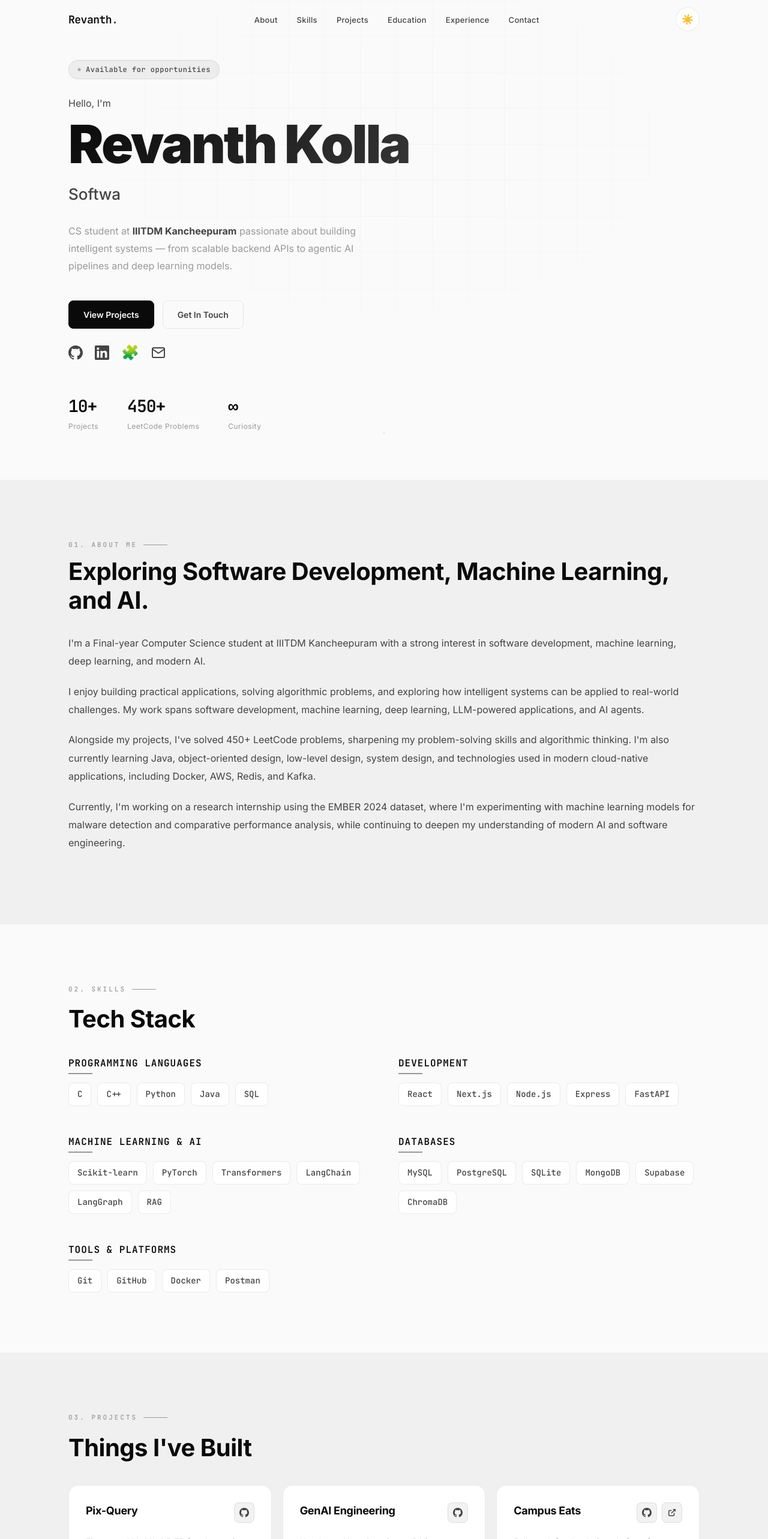
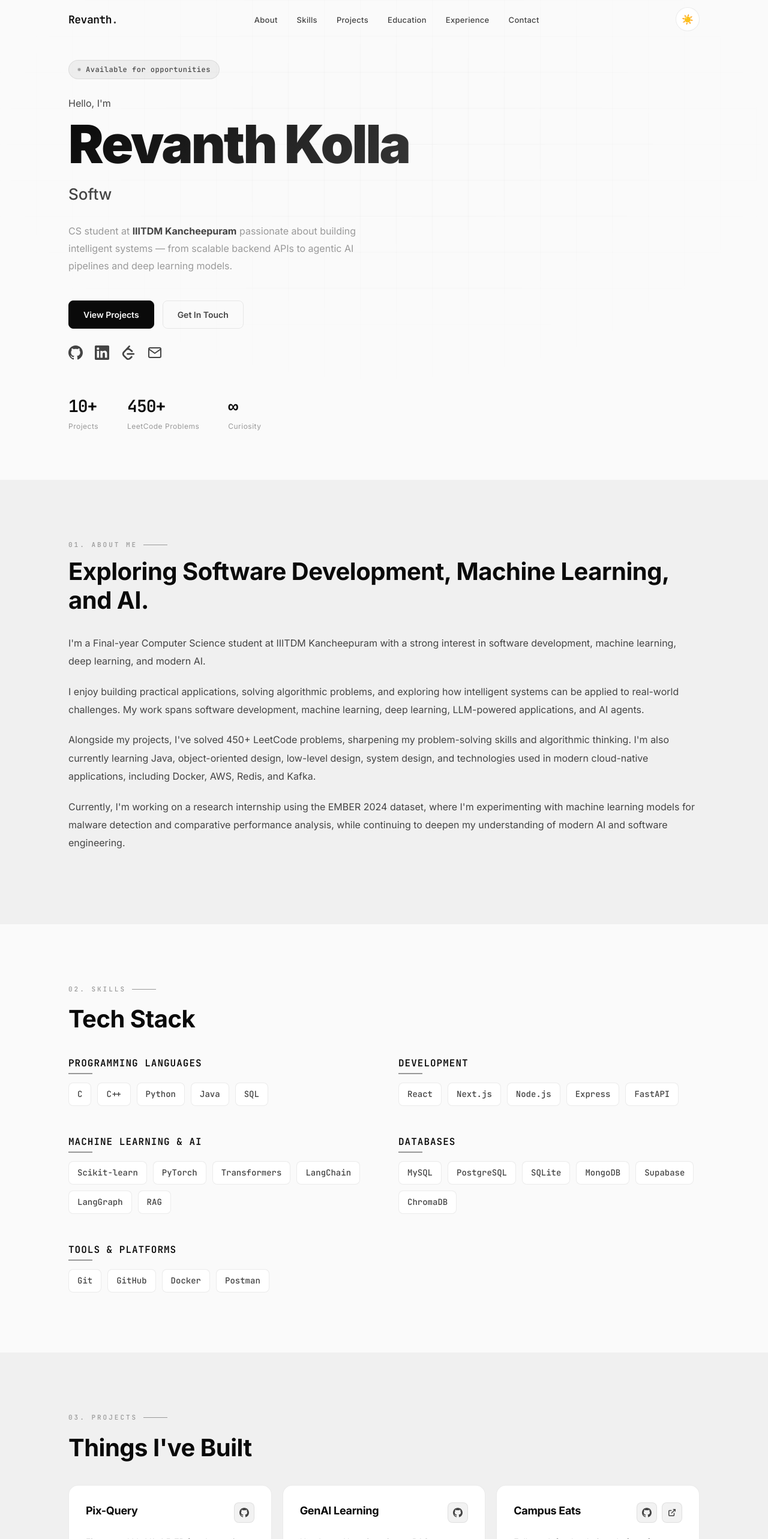
Before and after one commit to Revanthkolla16/Portfolio, a Next.js app: page / in a window 1280 px wide. Shown: the top 2566 px of the page at 60% size. Built offline with nearby package versions, Linux system fonts and the light colour scheme.

Commit message:
LC logo and Minor Tweaks

```diff
--- a/src/components/ContactFooter.tsx
+++ b/src/components/ContactFooter.tsx
@@ -26,7 +26,11 @@
   },
   {
     href:  personal.leetcode,
-    icon:  '🧩',
+    icon:  (
+      <svg width="18" height="18" viewBox="0 0 24 24" fill="currentColor">
+        <path d="M13.483 0a1.374 1.374 0 0 0-.961.438L7.116 6.226l-3.854 4.126a5.266 5.266 0 0 0-1.209 2.104 5.35 5.35 0 0 0-.125.513 5.527 5.527 0 0 0 .062 2.362 5.83 5.83 0 0 0 .349 1.017 5.938 5.938 0 0 0 1.271 1.818l4.277 4.193.039.038c2.248 2.165 5.852 2.133 8.063-.074l2.396-2.392c.54-.54.54-1.414.003-1.955a1.378 1.378 0 0 0-1.951-.003l-2.396 2.392a3.021 3.021 0 0 1-4.205.038l-.02-.019-4.276-4.193c-.652-.64-.972-1.469-.948-2.263a2.68 2.68 0 0 1 .066-.523 2.545 2.545 0 0 1 .619-1.164L9.13 8.114c1.058-1.134 3.204-1.27 4.43-.278l3.501 2.831c.593.48 1.461.387 1.94-.207a1.384 1.384 0 0 0-.207-1.943l-3.5-2.831c-.8-.647-1.766-1.045-2.774-1.202l2.015-2.158A1.384 1.384 0 0 0 13.483 0zm-2.866 12.815a1.38 1.38 0 0 0-1.38 1.382 1.38 1.38 0 0 0 1.38 1.382H20.79a1.38 1.38 0 0 0 1.38-1.382 1.38 1.38 0 0 0-1.38-1.382z" />
+      </svg>
+    ),
     label: 'LeetCode',
     value: 'Revanth2006',
   },
@@ -34,17 +38,17 @@
 
 export default function Contact() {
   return (
-    <section id="contact" style={{ background: 'var(--bg-secondary)', padding: '100px 0' }}>
+    <section id="contact" style={{ background: 'var(--bg-primary)', padding: '100px 0' }}>
       <div style={{ maxWidth: 1100, margin: '0 auto', padding: '0 24px' }}>
         {/* Header */}
         <ScrollReveal>
-          <div style={{ marginBottom: 64 }}>
+          <div style={{ marginBottom: 32 }}>
             <p style={{
               fontFamily: 'JetBrains Mono, monospace', fontSize: 11, fontWeight: 500,
               letterSpacing: 3, textTransform: 'uppercase', color: 'var(--text-muted)',
               marginBottom: 12, display: 'flex', alignItems: 'center', gap: 10,
             }}>
-              07. Contact
+              06. Contact
               <span style={{ flex: 1, maxWidth: 40, height: 1, background: 'var(--text-muted)', display: 'block' }} />
             </p>
             <h2 style={{ fontSize: 'clamp(28px,4vw,40px)', fontWeight: 700, color: 'var(--text-primary)', letterSpacing: '-0.5px' }}>
--- a/src/components/EduExp.tsx
+++ b/src/components/EduExp.tsx
@@ -17,7 +17,7 @@
 
 function SectionLabel({ n, title, sub }: { n: string; title: string; sub?: string }) {
   return (
-    <div style={{ marginBottom: 64 }}>
+    <div style={{ marginBottom: 32 }}>
       <p style={{
         fontFamily: 'JetBrains Mono, monospace', fontSize: 11, fontWeight: 500,
         letterSpacing: 3, textTransform: 'uppercase', color: 'var(--text-muted)',
@@ -91,20 +91,12 @@
               <div style={{
                 background: 'var(--bg-card)', border: '1px solid var(--border)',
                 borderRadius: 20, padding: 36,
-                display: 'grid', gridTemplateColumns: 'auto 1fr', gap: 28,
                 transition: 'all 0.3s', maxWidth: 780,
               }}
                 onMouseEnter={e => { (e.currentTarget as HTMLDivElement).style.borderColor = 'var(--border-hover)'; (e.currentTarget as HTMLDivElement).style.boxShadow = 'var(--shadow-card)'; }}
                 onMouseLeave={e => { (e.currentTarget as HTMLDivElement).style.borderColor = 'var(--border)'; (e.currentTarget as HTMLDivElement).style.boxShadow = 'none'; }}
               >
-                <div style={{
-                  width: 52, height: 52, borderRadius: 14,
-                  background: 'var(--accent-dim)', border: '1px solid var(--border)',
-                  display: 'flex', alignItems: 'center', justifyContent: 'center',
-                  fontSize: 26, flexShrink: 0,
-                }}>
-                  {exp.icon}
-                </div>
+
                 <div>
                   <h3 style={{ fontSize: 20, fontWeight: 700, color: 'var(--text-primary)', marginBottom: 4 }}>
                     {exp.role}
--- a/src/components/Hero.tsx
+++ b/src/components/Hero.tsx
@@ -220,8 +220,10 @@
               <path d="M20.45 20.45h-3.55v-5.57c0-1.33-.03-3.04-1.85-3.04-1.85 0-2.13 1.44-2.13 2.94v5.67H9.37V9h3.41v1.56h.05c.47-.9 1.63-1.85 3.36-1.85 3.6 0 4.26 2.37 4.26 5.45v6.29zM5.34 7.43a2.06 2.06 0 1 1 0-4.12 2.06 2.06 0 0 1 0 4.12zm1.77 13.02H3.56V9h3.55v11.45zM22.22 0H1.77C.79 0 0 .77 0 1.72v20.56C0 23.23.79 24 1.77 24h20.45c.98 0 1.78-.77 1.78-1.72V1.72C24 .77 23.2 0 22.22 0z" />
             </svg>
           </a>
-          <a href={personal.leetcode} target="_blank" rel="noopener noreferrer" style={{ color: 'var(--text-secondary)', transition: 'color 0.2s', fontSize: '24px', lineHeight: 1 }} onMouseEnter={e => e.currentTarget.style.color = 'var(--text-primary)'} onMouseLeave={e => e.currentTarget.style.color = 'var(--text-secondary)'}>
-            🧩
+          <a href={personal.leetcode} target="_blank" rel="noopener noreferrer" style={{ color: 'var(--text-secondary)', transition: 'color 0.2s' }} onMouseEnter={e => e.currentTarget.style.color = 'var(--text-primary)'} onMouseLeave={e => e.currentTarget.style.color = 'var(--text-secondary)'}>
+            <svg width="24" height="24" viewBox="0 0 24 24" fill="currentColor">
+              <path d="M13.483 0a1.374 1.374 0 0 0-.961.438L7.116 6.226l-3.854 4.126a5.266 5.266 0 0 0-1.209 2.104 5.35 5.35 0 0 0-.125.513 5.527 5.527 0 0 0 .062 2.362 5.83 5.83 0 0 0 .349 1.017 5.938 5.938 0 0 0 1.271 1.818l4.277 4.193.039.038c2.248 2.165 5.852 2.133 8.063-.074l2.396-2.392c.54-.54.54-1.414.003-1.955a1.378 1.378 0 0 0-1.951-.003l-2.396 2.392a3.021 3.021 0 0 1-4.205.038l-.02-.019-4.276-4.193c-.652-.64-.972-1.469-.948-2.263a2.68 2.68 0 0 1 .066-.523 2.545 2.545 0 0 1 .619-1.164L9.13 8.114c1.058-1.134 3.204-1.27 4.43-.278l3.501 2.831c.593.48 1.461.387 1.94-.207a1.384 1.384 0 0 0-.207-1.943l-3.5-2.831c-.8-.647-1.766-1.045-2.774-1.202l2.015-2.158A1.384 1.384 0 0 0 13.483 0zm-2.866 12.815a1.38 1.38 0 0 0-1.38 1.382 1.38 1.38 0 0 0 1.38 1.382H20.79a1.38 1.38 0 0 0 1.38-1.382 1.38 1.38 0 0 0-1.38-1.382z" />
+            </svg>
           </a>
           <a href="mailto:revanthkolla16@gmail.com" style={{ color: 'var(--text-secondary)', transition: 'color 0.2s' }} onMouseEnter={e => e.currentTarget.style.color = 'var(--text-primary)'} onMouseLeave={e => e.currentTarget.style.color = 'var(--text-secondary)'}>
             <svg width="24" height="24" viewBox="0 0 24 24" fill="none" stroke="currentColor" strokeWidth="2" strokeLinecap="round" strokeLinejoin="round">
--- a/src/lib/data.ts
+++ b/src/lib/data.ts
@@ -49,7 +49,7 @@
   },
   {
     icon: "🤖",
-    name: "GenAI Engineering",
+    name: "GenAI Learning",
     desc: "Hands-on AI engineering — RAG pipelines, tool calling, LangGraph agents, multi-agent workflows, and evaluation pipelines. Built on a fully open/free stack.",
     tech: ["LangGraph", "RAG", "Groq", "Ollama", "ChromaDB", "FastAPI"],
     github: "https://github.com/Revanthkolla16/GenAI-Learning",
@@ -93,9 +93,9 @@
   {
     period: "Aug 2023 — May 2027 (Expected)",
     degree: "B.Tech in Computer Science & Engineering",
-    org: "IIITDM Kancheepuram · Kancheepuram, Tamil Nadu",
-    desc: "Pursuing a rigorous CS curriculum with strong focus on algorithms, data structures, machine learning, and software engineering. Actively engaged in research and project work alongside coursework.",
-    badges: ["DSA", "Machine Learning", "Computer Vision", "Software Engineering", "Digital Image Processing"],
+    org: "IIITDM Kancheepuram",
+    desc: "Rigorous CS program with a focus on core systems, AI, and software engineering. Actively involved in research and hands-on project work.",
+    badges: ["DSA", "OOP", "DBMS", "Computer Networks", "OS", "AI", "Machine Learning", "Image Processing"],
   },
 ];
 
@@ -103,8 +103,8 @@
   {
     icon: "🔬",
     role: "Research Intern",
-    org: "IIITDM Kancheepuram — Prof. Research Lab",
-    period: "2025 — Present · On-Campus",
+    org: "IIITDM Kancheepuram",
+    period: "May 2026 — Present",
     bullets: [
       "Working on the <strong>EMBER 2024 dataset</strong> — a large-scale malware dataset for cybersecurity research.",
       "Applying machine learning and deep learning techniques to classify and analyze malware samples.",
```
